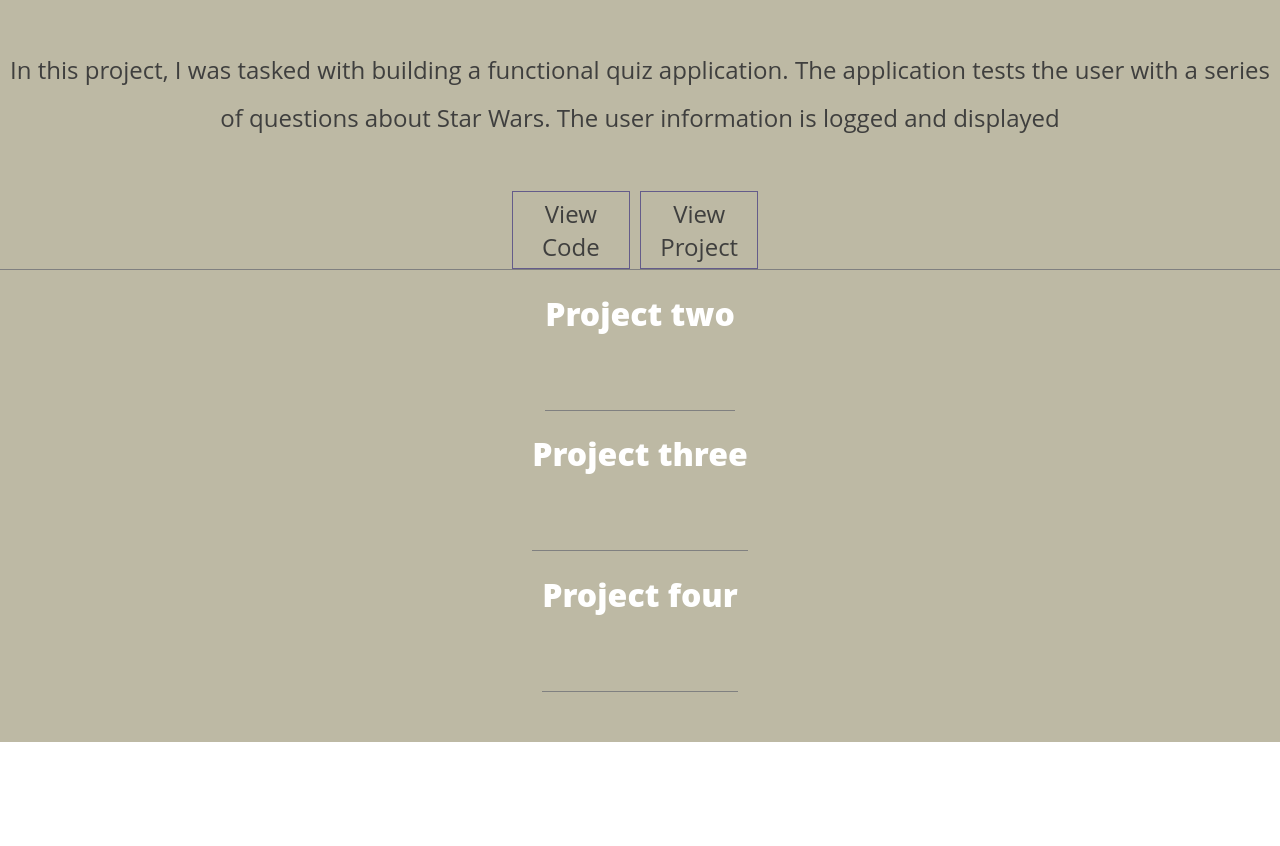
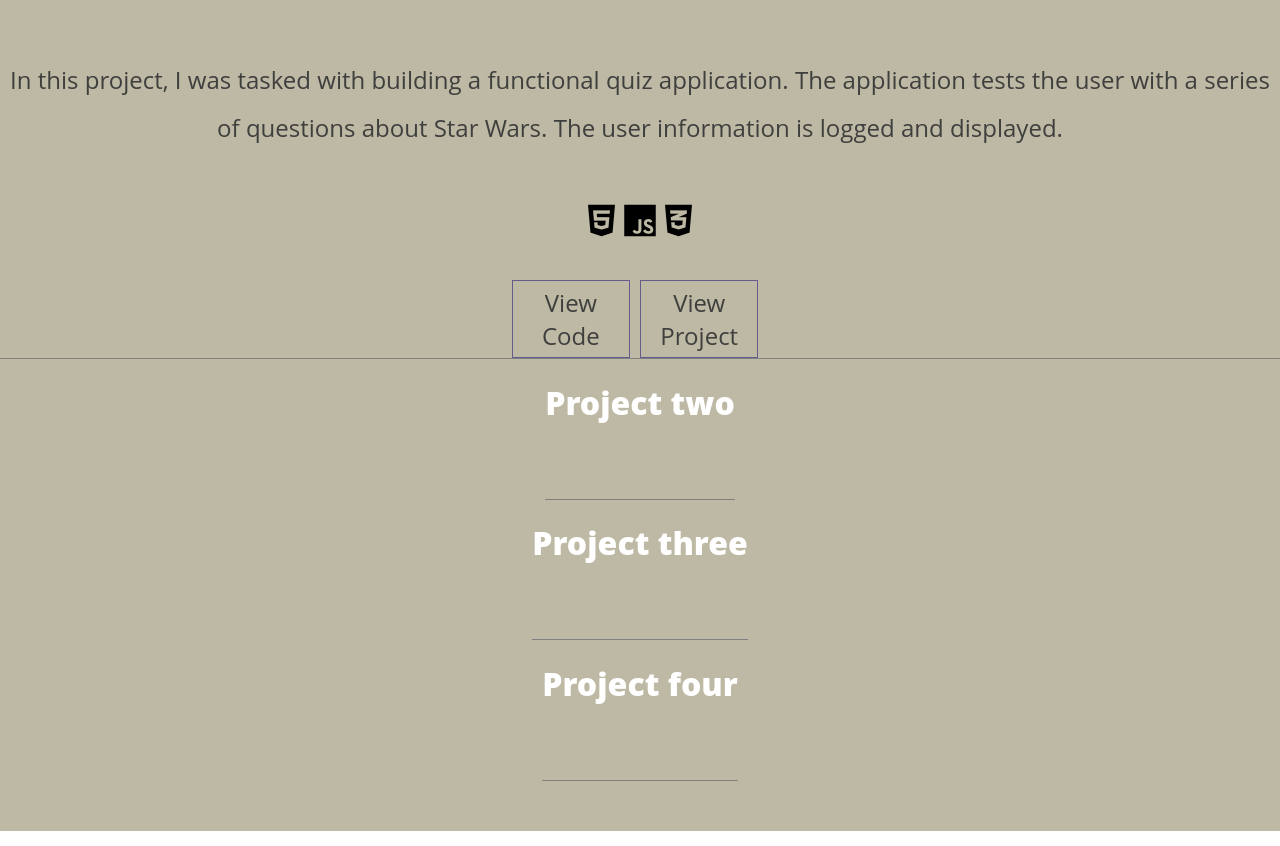
Before and after one commit to thinkful-ei-narwhal/jacob-f-portfolio, a website built with webpack: page src/index.html in a window 1280 px wide. Shown: the part 1359-2205 px from the top of the page. Built offline with nearby package versions, Linux system fonts and the light colour scheme.

Commit message:
finsihed

```diff
--- a/src/index.html
+++ b/src/index.html
@@ -13,7 +13,7 @@
         <div id = 'navbar'>
             <i id = 'menu-button' class="fas fa-bars"></i>
             <ul id = 'nav-buttons' class = 'dropdown'>
-                <li class = 'content'> <a href = '#about-me-div'> About Me </a> </li>
+                <li class = 'content'> <a href = '#about-me-container'> About Me </a> </li>
                 <li class = 'content'> <a href = '#project-one'> Projects </a> </li>
                 <li class = 'content'> <a href = '#contact'> Contact Info </a> </li>
             <ul>
@@ -43,8 +43,13 @@
                  <img id = 'quiz' src = 'https://i.imgur.com/ZaEhnUu.png' alt = 'quiz screenshot'>
                  <p class = 'project-description'>In this project, I was tasked with building a functional quiz application. The application
                     tests the user with a series of questions about Star Wars. The user information is logged
-                    and displayed
+                    and displayed.
                  </p>
+                 <div class = 'technologies'>
+                    <i class="fab fa-html5 font-awesome tech-padding" aria-label="HTML Five logo"></i>
+                    <i class="fab fa-js font-awesome tech-padding" aria-label="JavaScript logo"></i>
+                    <i class="fab fa-css3-alt font-awesome tech-padding" aria-label="CSS Three logo"></i>
+                </div>
                  <div class = 'project-buttons'>
                     <div class = 'view-button' id = 'view-quiz-code'> View Code</div>
                     <div class = 'view-button' id = 'view-project'> View Project </div>
--- a/styles.css
+++ b/styles.css
@@ -71,6 +71,11 @@ a {
   font-size: 16px;
 }
 
+.technologies {
+  font-size: 36px;
+  padding: 10px;
+}
+
 #about-me-div {
     color: #DEFFE2;
     line-height: 2em;
@@ -85,6 +90,10 @@ a {
 
 .keep-scrolling {
   font-size: 14px;
+}
+
+.project-description {
+  padding: 10px;
 }
 
 #project-container {
```
Also changed, not shown: index.html (+1 -1 lines), dist/index.html.
